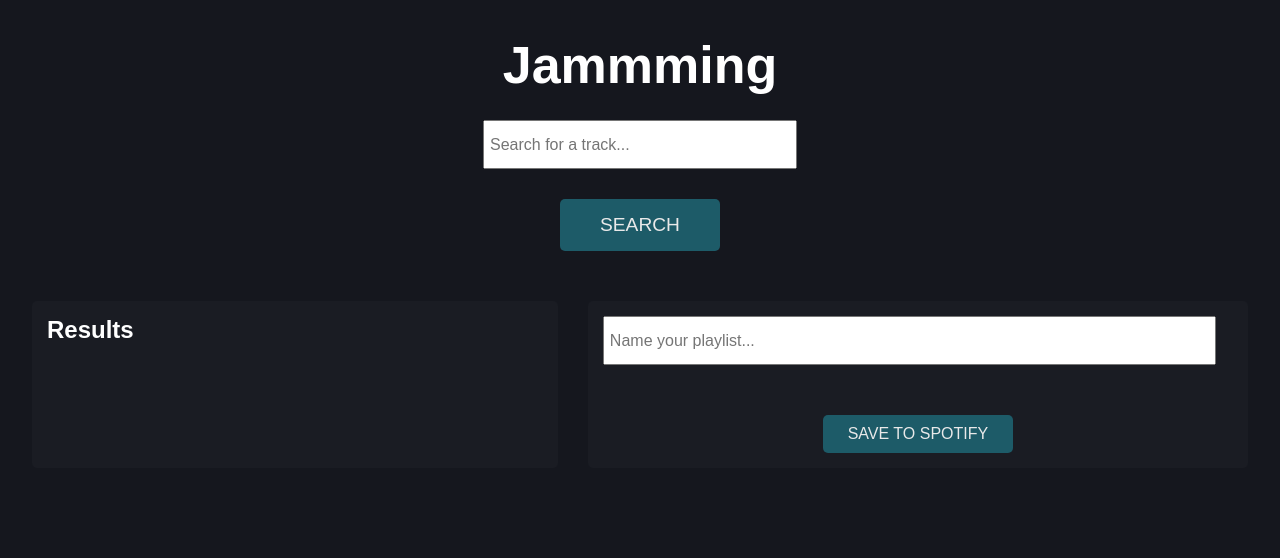
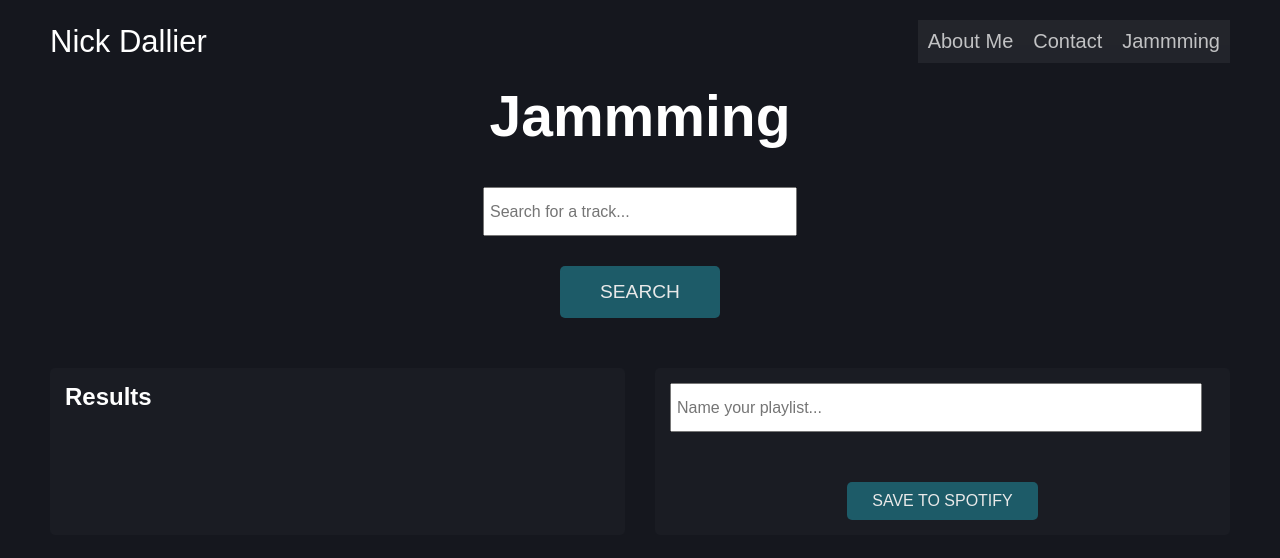
Before and after one commit to NickDallier/fortune-teller, a React (Create React App) app: page / in a window 1280 px wide. Shown: the top 558 px of the page. Built offline with nearby package versions, Linux system fonts and the light colour scheme; a web font is replaced by a local one.

Commit message:
Updated styles to match public website

```diff
--- a/src/App.css
+++ b/src/App.css
@@ -1,15 +1,72 @@
+body {
+  margin: 0px 50px;
+  background-color: #15171e;
+}
+
 .App {
   text-align: center;
 }
 
 .App-header {
   background-color: #15171e;
-  height: 15vh;
+  height: 5vh;
   display: flex;
   flex-direction: column;
   align-items: center;
   font-size: calc(10px + 2vmin);
   color: white;
+  padding-bottom: 5px;
+  position: sticky;
+  z-index: 1;
+  top: 0;
+}
+
+nav {
+  font-size: 1.25rem;
+  display: flex;
+  align-items: center;
+  justify-content: space-between;
+  margin: 1em 0;
+  width: 100%;
+}
+
+.logo {
+  padding: 0;
+  margin: 0;
+  font-size: calc(15px + 2vmin);
+}
+
+nav p a {
+  color: #fff;
+  text-decoration: none;
+}
+
+nav ul {
+  padding: 10px 0px;
+  margin: 0;
+  background-color: rgba(255, 255, 255, .06);
+  color: rgba(255, 255, 255, .72);
+}
+
+nav ul li {
+  display: inline;
+}
+
+nav ul li a {
+  text-decoration: none;
+  color: inherit;
+  padding: 10px;
+}
+
+nav ul li a:hover {
+  cursor: pointer;
+  background-color: rgba(255, 255, 255, 0.15);;
+  color: #ffffff;
+}
+
+h1 {
+  color: white;
+  font-size: calc(25px + 4vmin);
 }
 
 .App-main {
@@ -52,13 +109,14 @@
 
 .search-playlist-container {
   display: flex;
-  width: 95%;
+  width: 100%;
   gap: 30px;
-  margin: 50px;
+  margin: 50px 0px;
 }
 
 .searchResultsContainer {
   flex-grow: 1;
+  flex-basis: 50%;
   background-color: #1a1c23;
   color: rgb(255, 255, 255, 0.72);
   text-align: left;
@@ -74,6 +132,7 @@
 
 .playlistContainer {
   flex-grow: 1;
+  flex-basis: 50%;
   background-color: #1a1c23;
   color: rgb(255, 255, 255, 0.72);
   text-align: left;
--- a/src/App.js
+++ b/src/App.js
@@ -33,10 +33,18 @@ export default function App() {
   return (
     <div className="App">
       <header className="App-header">
-        <h1>Jammming</h1>
+        <nav>
+            <p className="logo"><a href="http://nickdallier.ca">Nick Dallier</a></p>
+            <ul>
+                <li><a href="http://nickdallier.ca#aboutMe">About Me</a></li>
+                <li><a href="http://nickdallier.ca#contact">Contact</a></li>
+                <li><a href="https://nickdallier-jamming.netlify.app">Jammming</a></li>
+            </ul>
+        </nav>
       </header>
       <main className="App-main">
           <>
+          <h1>Jammming</h1>
           <SearchBar searchForArtist={searchForArtist} />
           <div className="search-playlist-container">
 
```
